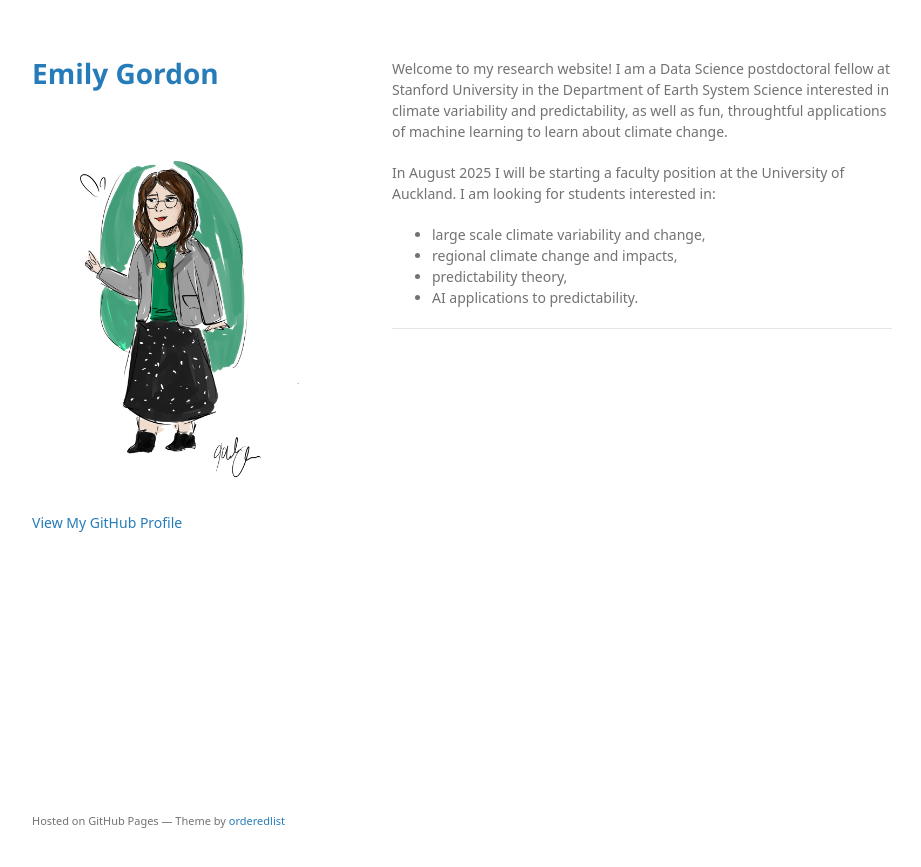
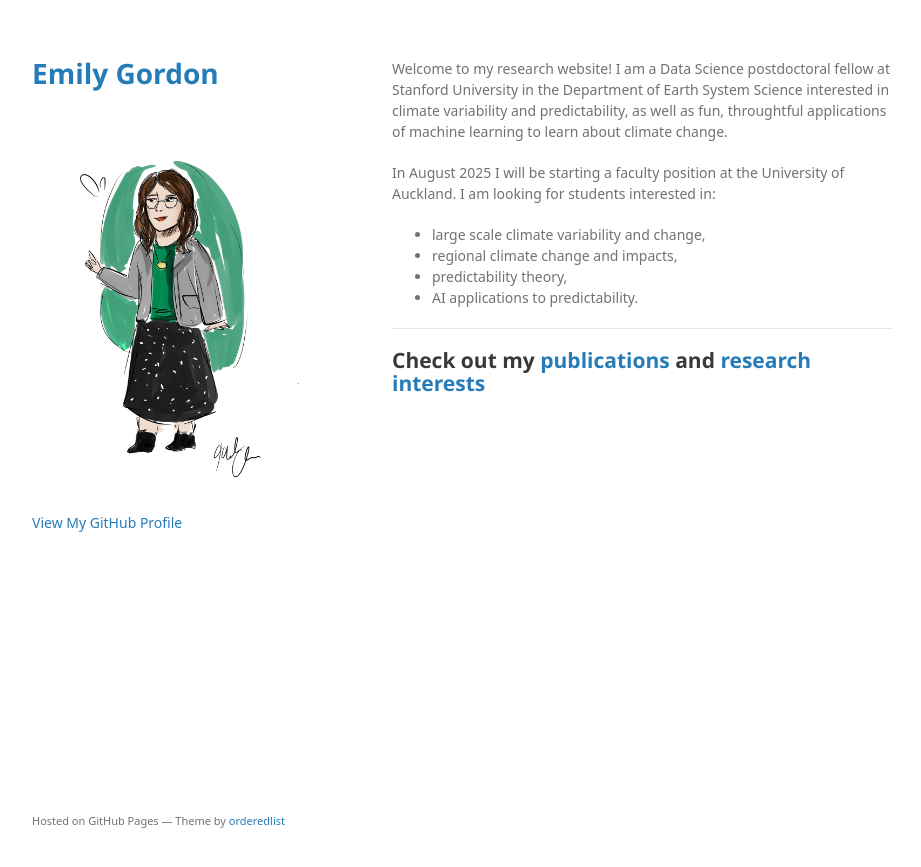
Before and after one commit to emily-gordy/emily-gordy.github.io, a Jekyll site: the page built from index.markdown, in a window 1280 px wide. Shown: the top 867 px of the page, without its empty margins (178-1099 px from the left). Built offline with Jekyll 4.4.1, drawn with Linux system fonts in a browser that asks for light colours; some web fonts are replaced; our own code applies the rules of GitHub Pages for plain Markdown files; a script that is not in the unit is left out; the repository's description, which GitHub fills in, is left out.

Commit message:
Update index.markdown

```diff
--- a/index.markdown
+++ b/index.markdown
@@ -10,5 +10,6 @@
 * predictability theory,
 * AI applications to predictability.
 
+---
 
----
+## Check out my [publications](https://emily-gordy.github.io/publications/) and [research interests](https://emily-gordy.github.io/research/)
```
